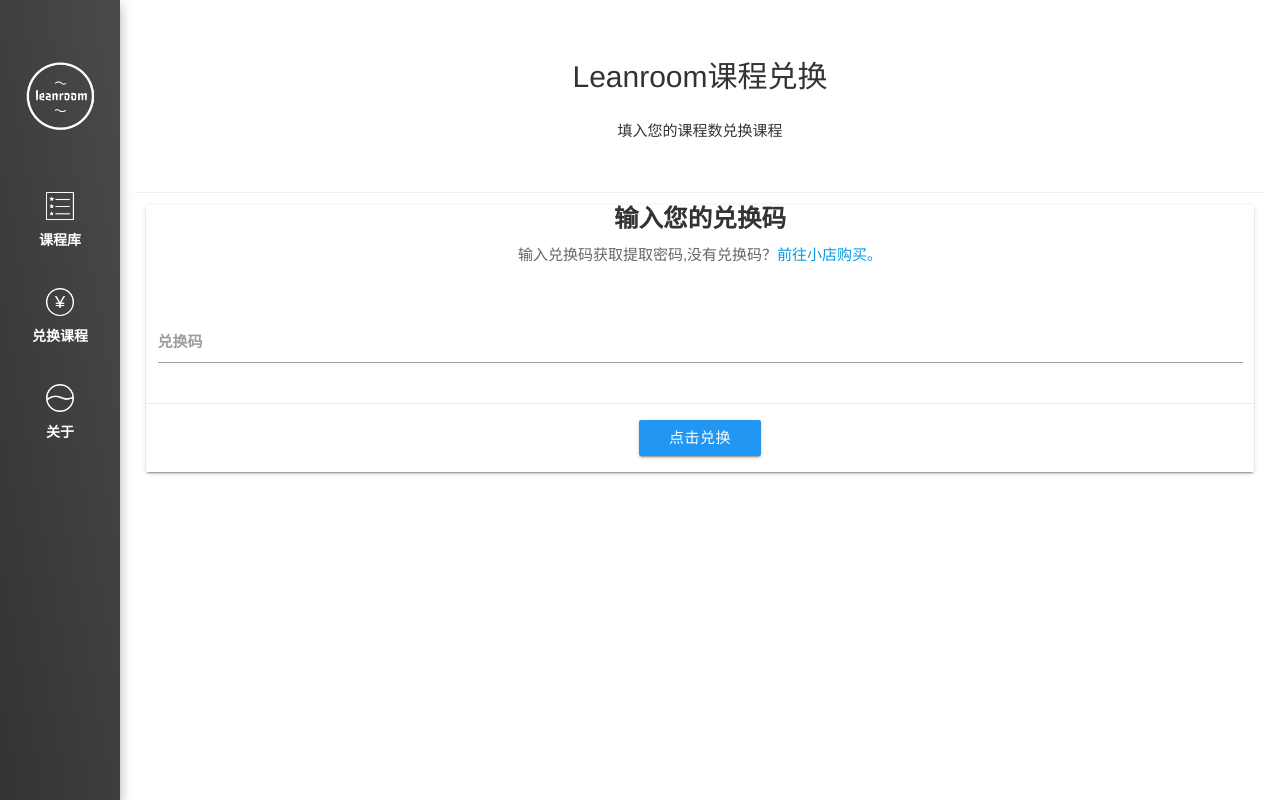
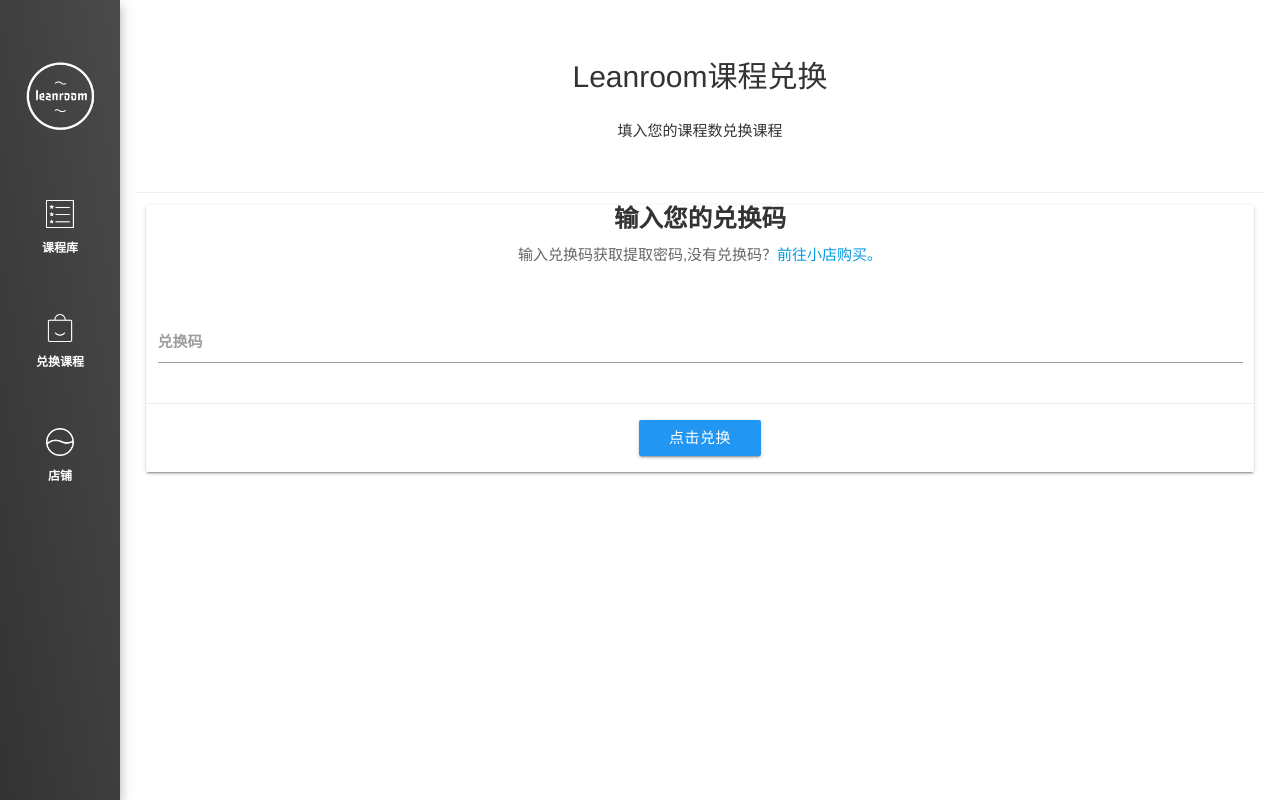
Before and after one commit to yanggan/leanroom, a Flask app: page /act in a window 1280 px wide. Run offline with Flask 2, Linux system fonts and the light colour scheme; parts of the project's set-up code (start-up, migrations or seed data) failed here and were passed over; some libraries are stand-ins or nearby versions.

Commit message:
v0.1.10.2416 mod: nav  css style

```diff
--- a/serve/application/static/css/style.css
+++ b/serve/application/static/css/style.css
@@ -117,6 +117,7 @@ td {
 }
 .l-left-nav a{
 
+    display: block;
     color: #fff;
     font-size: 14px;
 
@@ -136,6 +137,12 @@ td {
 　　bottom: -10px;
 
 }
+.l-left-nav p{
+
+    font-size: 12px;
+
+}
+
 /* ==内容区域== */
 /* 标题 */
 
--- a/serve/application/templates/base.html
+++ b/serve/application/templates/base.html
@@ -47,9 +47,9 @@
     <div class="l-left-nav z-depth-4">
         <img src="../static/img/logov2.png" alt=""><a href="#"></a></img>
         <ul>
-            <li><a href="/index"><img src="../static/img/cour.png" alt=""><p>课程库</p></a></li>
-            <li><a href="/act"><img src="../static/img/conversion.png" alt=""><p>兑换课程</p></a></li>
-            <li><a href="/about"><img src="../static/img/about.png" alt=""><p>关于</p></a></li>
+            <li><a class=" waves-effect waves-brown waves-ripple" href="/index"><img src="../static/img/cour.png" alt=""><p>课程库</p></a></li>
+            <li><a class=" waves-effect waves-brown waves-ripple" href="/act"><img src="../static/img/conversion.png" alt=""><p>兑换课程</p></a></li>
+            <li><a target="_blank" class=" waves-effect waves-brown waves-ripple" href="/about"><img src="../static/img/about.png" alt=""><p>店铺</p></a></li>
         </ul>
     </div>
     {% endblock %}
```
Also changed, not shown: serve/application/static/img/conversion.png, serve/application/static/img/conversion2.png (added).
